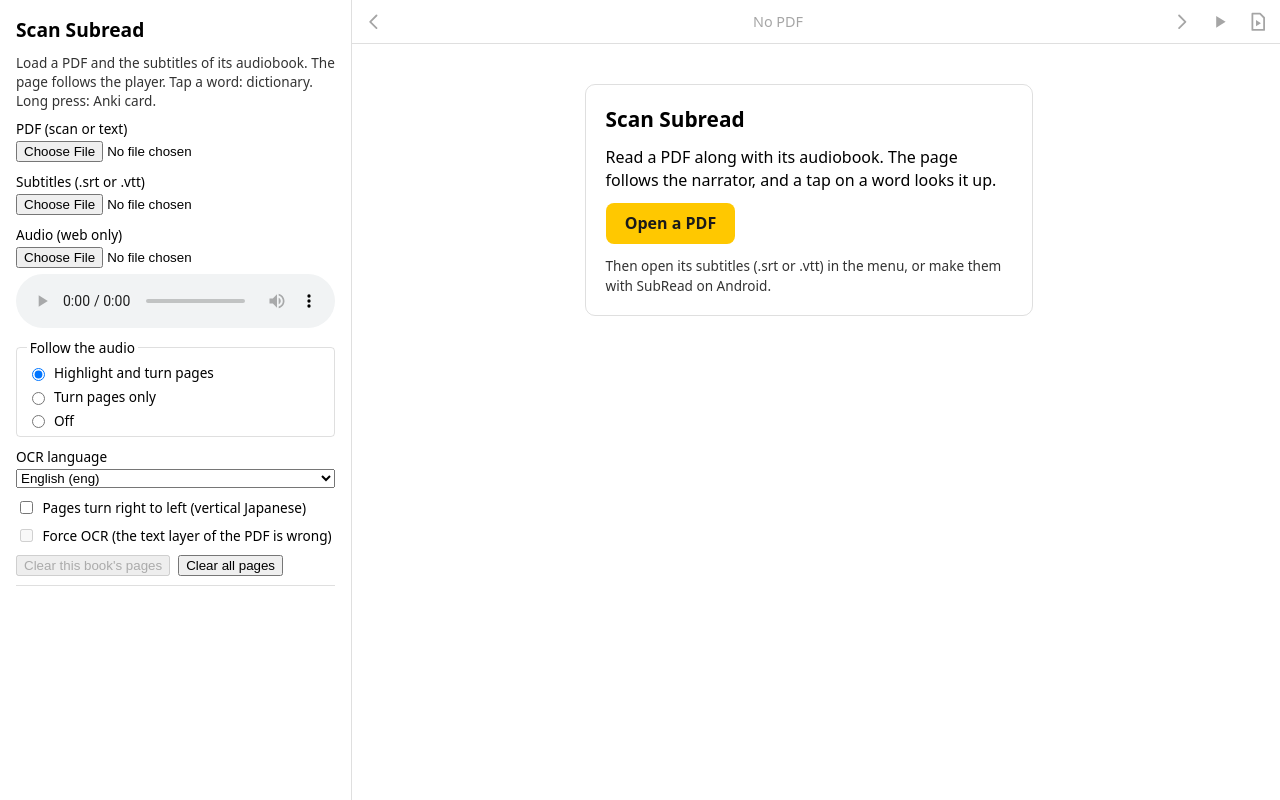
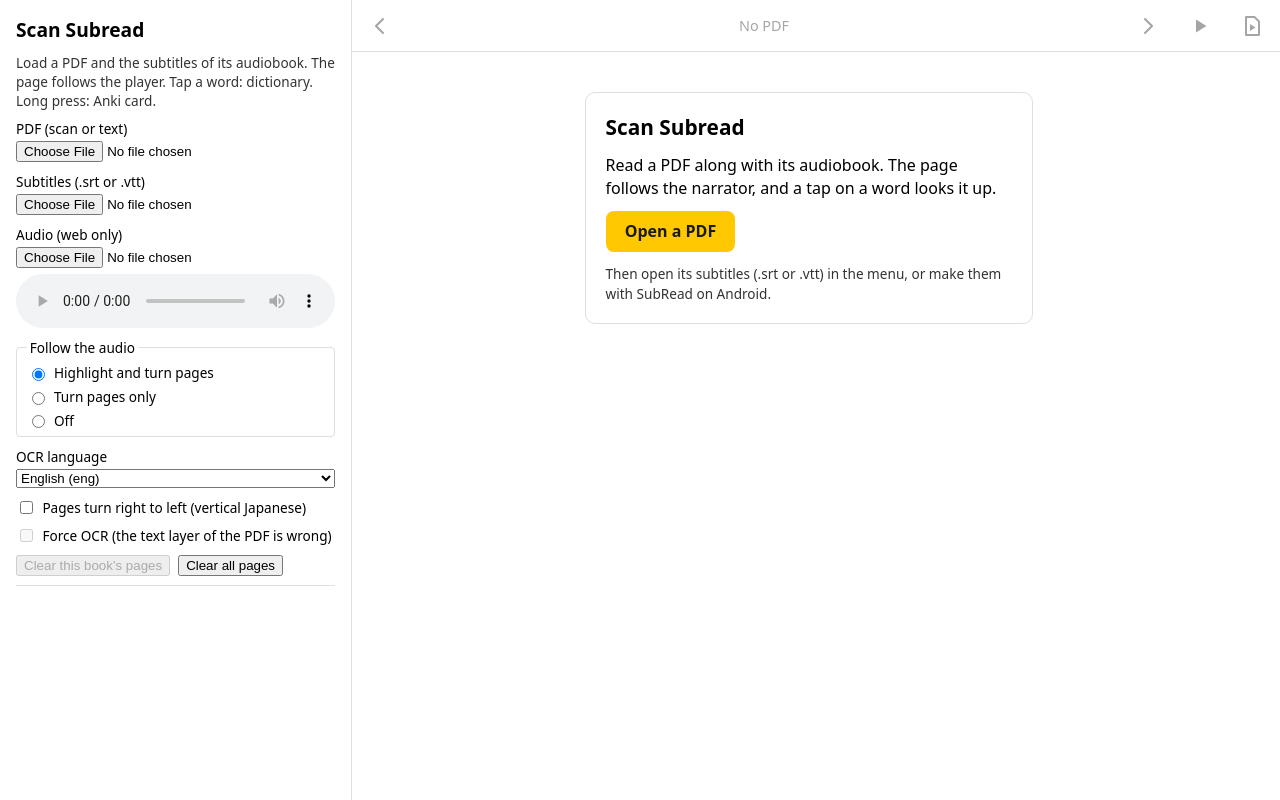
Before and after one commit to equwal/scan-subread, a website built with Vite: page index.html in a window 1280 px wide. Built offline with nearby package versions, Linux system fonts and the light colour scheme; some packages are replaced by stand-ins of ours; what @capacitor/core would draw is missing.

Commit message:
Make the buttons of the top bar 48 px
The buttons of the top bar were 36 x 36 CSS px with 2 px between them,
under the 48 dp touch target of the Android guideline. They are now
48 x 48 px with 4 px between them, and the bar is 52 px high. With the
Follow button out of the bar, the bar stays in one row at 360 CSS px:
five buttons, and 92 px for the page label. The page jump has the same
height.

```diff
--- a/src/style.css
+++ b/src/style.css
@@ -4,7 +4,9 @@
   --highlight: rgba(255, 200, 0, 0.45);
   --highlight-solid: rgb(255, 200, 0);
   --highlight-weak: rgba(120, 160, 255, 0.35);
-  --topbar: 2.75rem;
+  --topbar: 3.25rem;
+  /* The size of a button of the top bar: 48 CSS px, the Android guideline for a touch target. */
+  --target: 3rem;
   --panel-width: 22rem;
 }
 
@@ -23,13 +25,16 @@
   overflow: hidden;
 }
 
-/* The top bar fits a phone of 360 CSS pixels: small icon buttons, no text labels. */
+/*
+ * The top bar fits a phone of 360 CSS pixels in one row: five icon buttons
+ * of 48 px, and the page label in the free space.
+ */
 #topbar {
   flex: none;
   box-sizing: border-box;
   height: var(--topbar);
   display: flex;
-  gap: 2px;
+  gap: 4px;
   align-items: center;
   padding: 0 4px;
   border-bottom: 1px solid #8884;
@@ -38,8 +43,8 @@
 #topbar button {
   flex: none;
   box-sizing: border-box;
-  height: 2.25rem;
-  min-width: 2.25rem;
+  height: var(--target);
+  min-width: var(--target);
   padding: 0 0.3rem;
   display: inline-flex;
   align-items: center;
@@ -73,8 +78,8 @@
 }
 
 #topbar svg {
-  width: 1.35rem;
-  height: 1.35rem;
+  width: 1.5rem;
+  height: 1.5rem;
   fill: none;
   stroke: currentColor;
   stroke-width: 2;
@@ -137,7 +142,7 @@
   min-width: 0;
   width: 4rem;
   box-sizing: border-box;
-  height: 2.25rem;
+  height: var(--target);
   padding: 0 0.4rem;
   font: inherit;
   font-size: 1rem;
```
